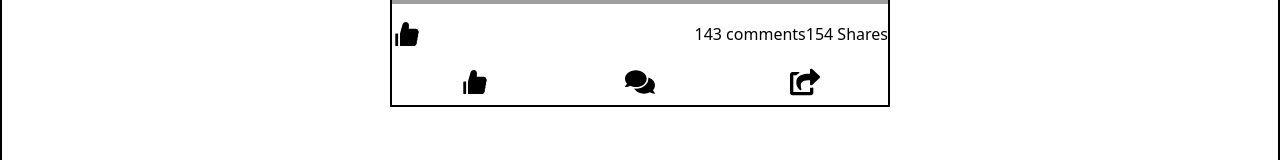
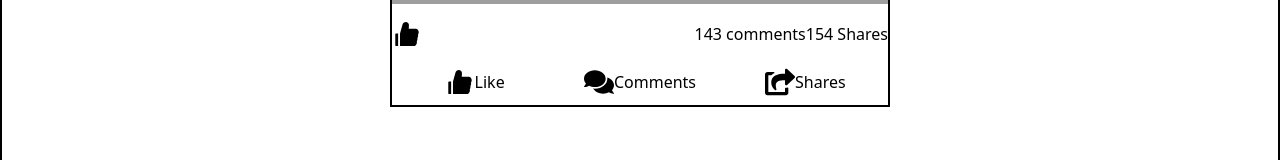
Before and after one commit to FarooqProProgrammer/fb-post, a React (Create React App) app: page / in a window 1280 px wide. Shown: the part 593-753 px from the top of the page. Built offline with nearby package versions, Linux system fonts and the light colour scheme; grey boxes are pictures that could not be loaded.

Commit message:
Update App.js

```diff
--- a/src/App.js
+++ b/src/App.js
@@ -44,12 +44,15 @@ function App() {
             <div className="btns w-full h-[46px]  flex justify-center items-center">
                         <div className="like flex-1 h-[46px] ">
                         < AiFillLike/>
+                        <p>Like</p>
                         </div>
                         <div className="like flex-1 h-[46px] ">
                             <FaComments/>
+                            <p>Comments</p>
                       </div>
                       <div className="like flex-1 h-[46px] ">
                       <FaShareSquare/>
+                      <p>Shares</p>
                       </div>
             </div>
         </div>
```
